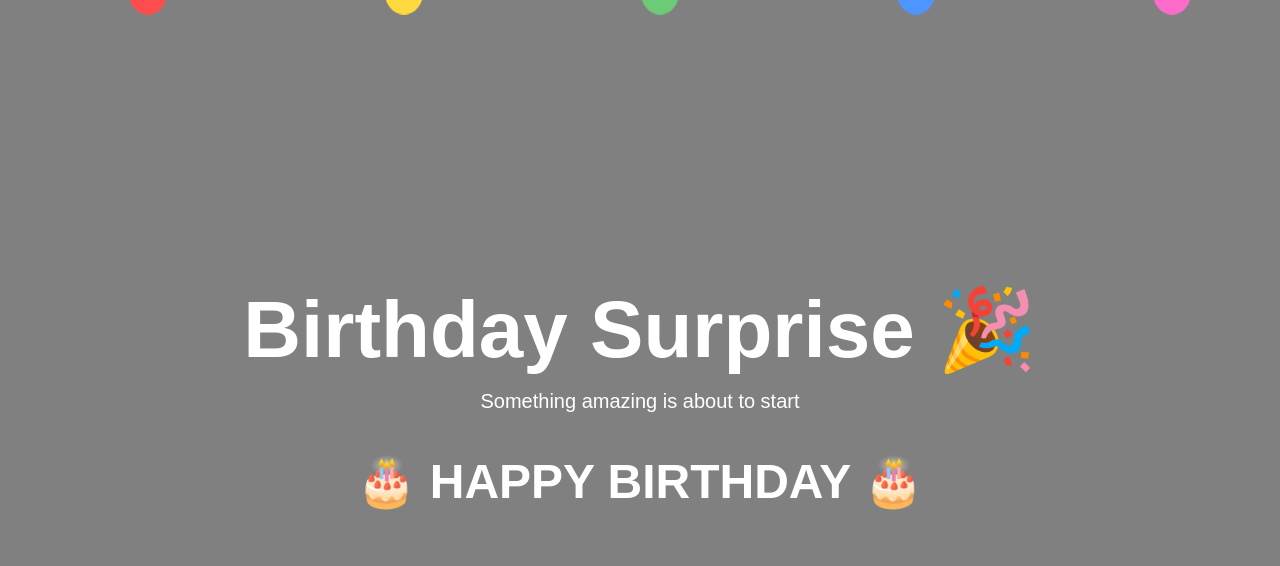
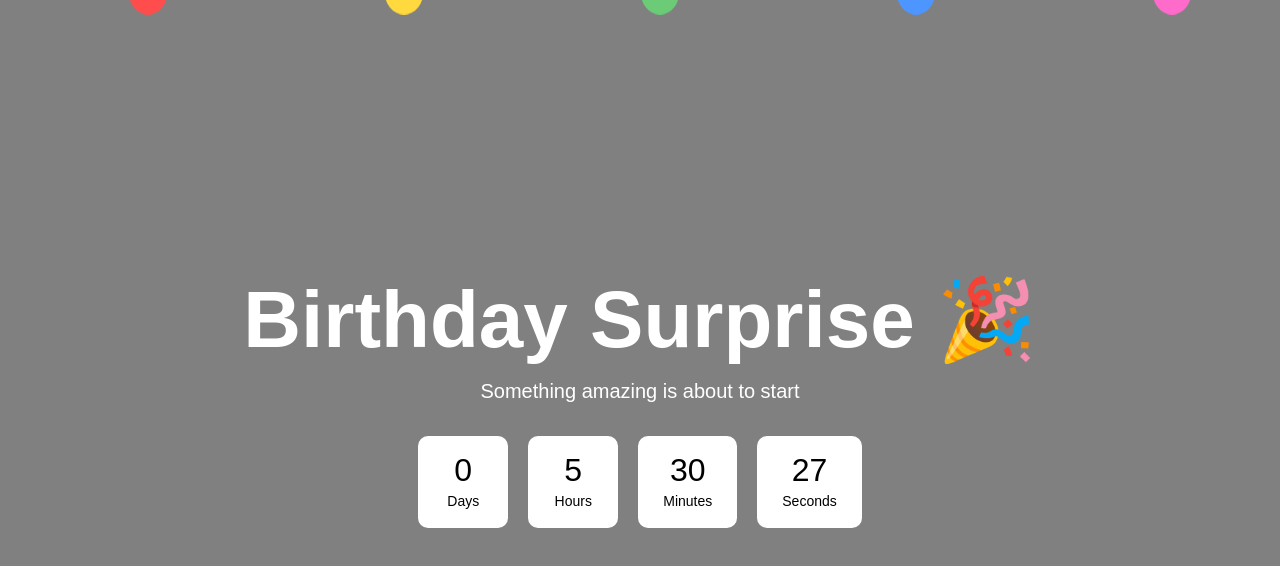
Before and after one commit to namya-develops/happy19kavyan, a plain HTML site: page index.html in a window 1280 px wide. Drawn offline with nearby package versions, Linux system fonts and the light colour scheme.

Commit message:
Change launch date and fix HTML entities
Updated launch date in countdown timer and fixed HTML entity encoding.

```diff
--- a/index.html
+++ b/index.html
@@ -147,7 +147,7 @@ Something amazing is about to start
 
 <script>
 
-let launchDate = new Date("March 20, 2026 22:07:30").getTime();
+let launchDate = new Date("March 24, 2026 22:37:00").getTime();
 
 let timer=setInterval(function(){
 
```
